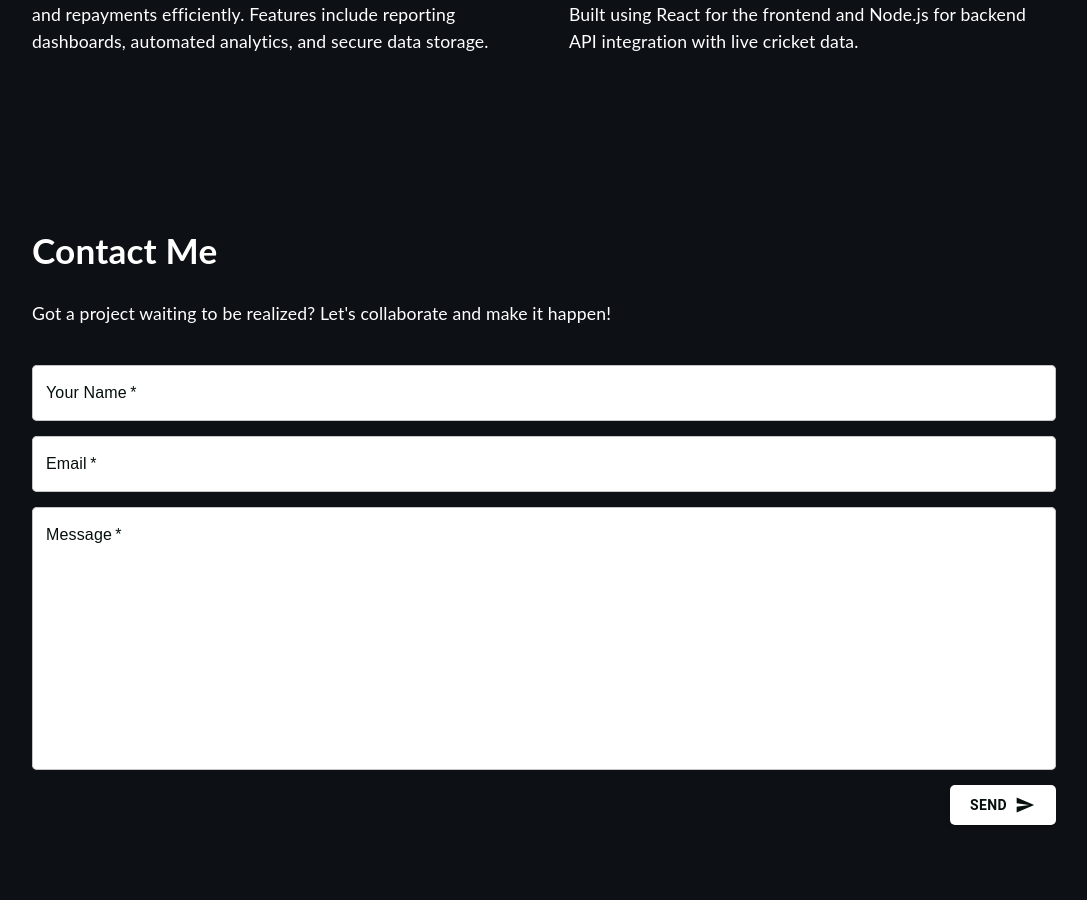
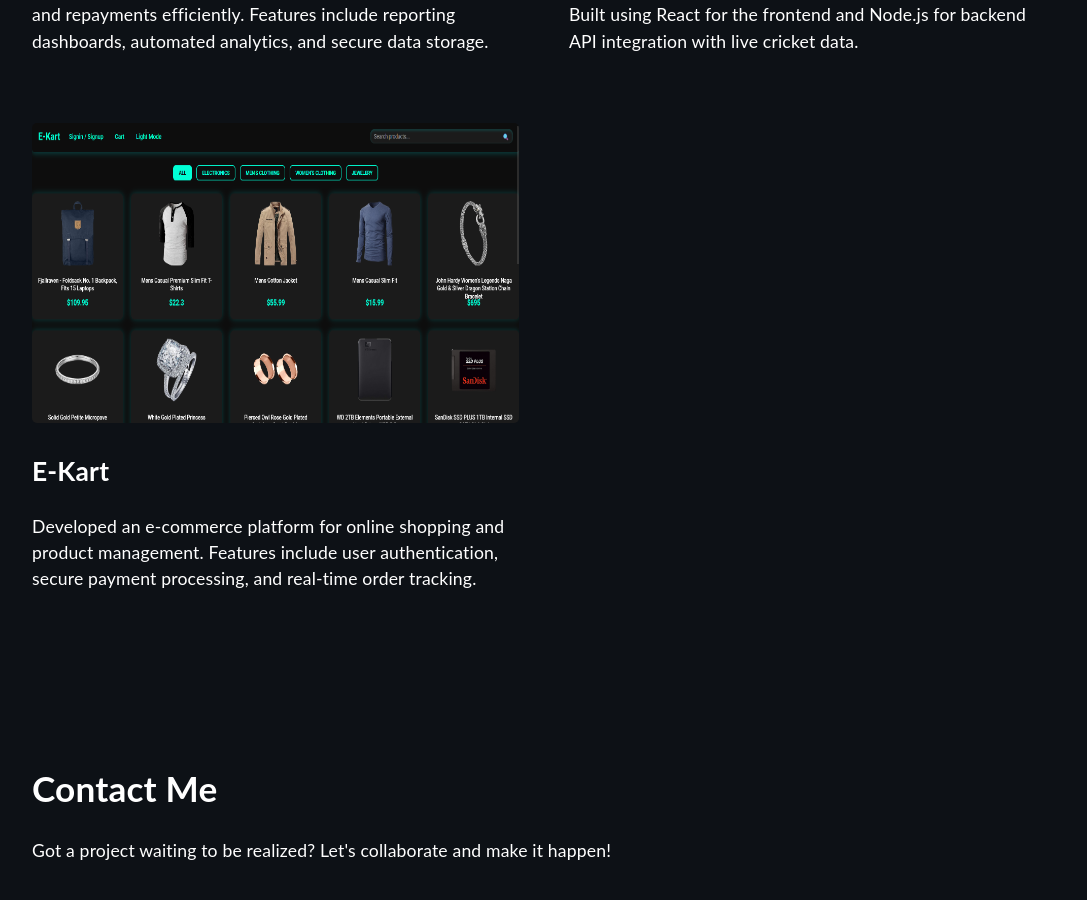
Before and after one commit to raviadem092/react-dev-portfolio-ravikumaradem, a React (Create React App) app: page / in a window 1280 px wide. Shown: the part 3746-4646 px from the top of the page, without its empty margins (96-1183 px from the left). Built offline with nearby package versions, Linux system fonts and the light colour scheme.

Commit message:
Added New E-Kart Project

```diff
--- a/src/components/Project.tsx
+++ b/src/components/Project.tsx
@@ -3,6 +3,7 @@
 import MFIRecordentThumbnail from '../assets/images/mfirecordent.png';
 import CricketScorecardThumbnail from '../assets/images/cricketScroreCard.jpg';
 import FlipYourCoin from '../assets/images/FlipYourCoin.png';
+import ecart from '../assets/images/ecart.png';
 import '../assets/styles/Project.scss';
 
 function Project() {
@@ -63,6 +64,19 @@
                     backend API integration with live cricket data.
                 </p>
             </div>
+            <div className="project">
+                <a href="https://e-kart-ten-brown.vercel.app//" target="_blank" rel="noreferrer">
+                    <img src={ecart} className="zoom" alt="Ecart thumbnail" width="100%" height="300" />
+                </a>
+                <a href="https://e-kart-ten-brown.vercel.app//" target="_blank" rel="noreferrer">
+                    <h2>E-Kart</h2>
+                </a>
+                <p>
+                    Developed an e-commerce platform for online shopping and product management.
+                    Features include user authentication, secure payment processing, and
+                    real-time order tracking.
+                </p>
+            </div>
         </div>
     </div>
     );
```
Also changed, not shown: src/assets/images/ecart.png (added).
